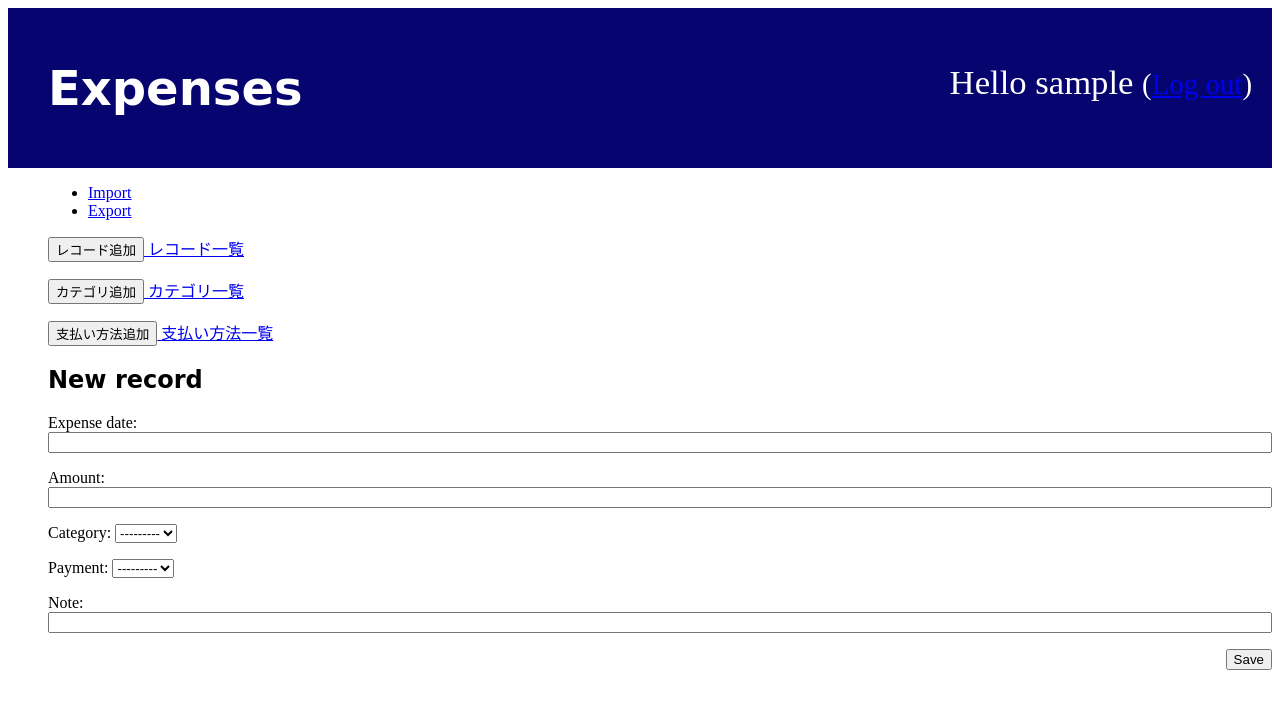
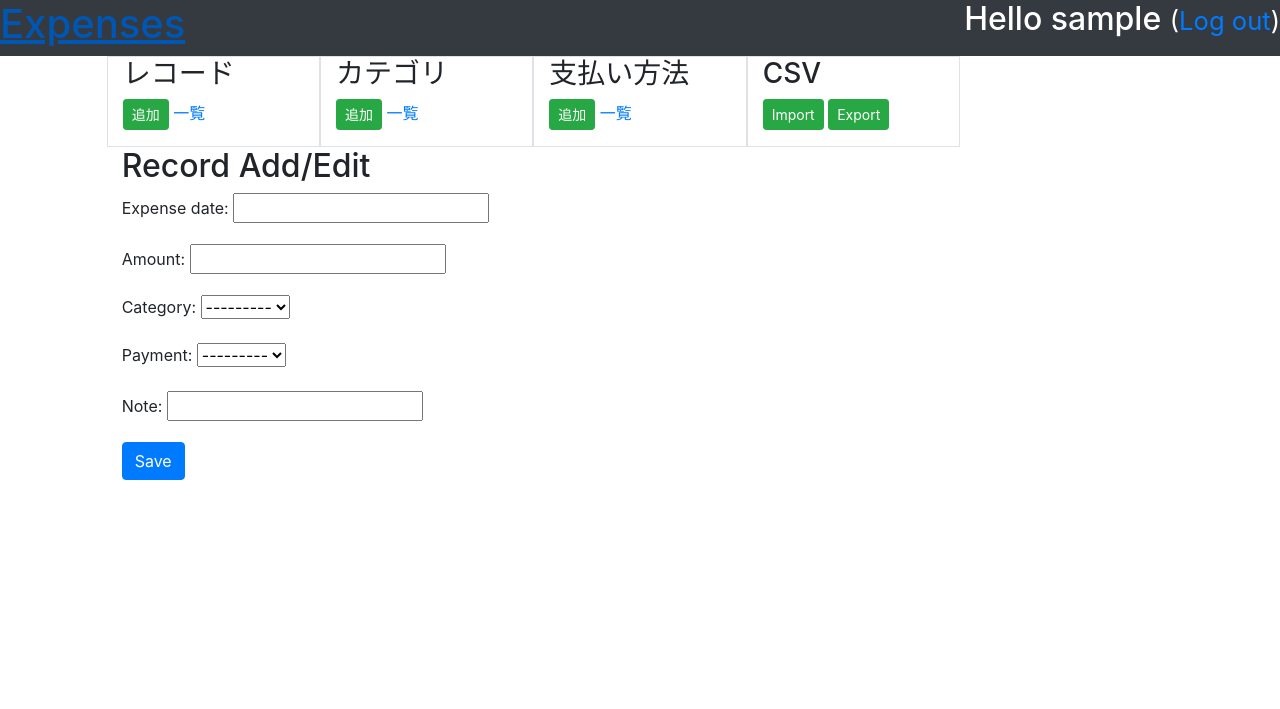
Before and after one commit to Kazuya-Minakuchi/django_tutorial, a Django app: page /expenses/record/new/ in a window 1280 px wide. Shown: the top 709 px of the page. Run offline with Django 3.2, Linux system fonts and the light colour scheme; the visitor is signed in with stand-in values (Sample User, id 1); data that the repository does not hold is empty; some libraries are stand-ins or nearby versions.

Commit message:
Change rayout of some pages.

```diff
--- a/expenses/static/css/expenses.css
+++ /dev/null
@@ -1,51 +0,0 @@
-.page-header {
-    background-color: #06046e;
-    margin-top: 0;
-    padding: 20px 20px 20px 40px;
-}
-
-.page-header h1, .page-header h1 a, .page-header h1 a:visited, .page-header h1 a:active {
-    color: #ffffff;
-    font-size: 36pt;
-    text-decoration: none;
-}
-
-.content {
-    margin-left: 40px
-}
-
-h1, h2, h3, h4 {
-    font-family: 'Lobster', cursive;
-}
-
-.date {
-    color: hsla(0, 0%, 0%, 0.5);
-}
-
-.save {
-    float: right;
-}
-
-.post-form textarea, .post-form input{
-    width: 100%;
-}
-
-.top-menu, .top-menu:hover, .top-menu:visited {
-    color: #FFFFFF;
-    float: right;
-    font-size: 26pt;
-    margin-right; 20px;
-}
-
-.post {
-    margin-bottom: 70px;
-}
-
-.post h2 a, .post h2 a:visited {
-    color: #000000;
-    font-size: 24pt;
-}
-
-.comment {
-    margin: 20px 0px 20px 20px;
-}
--- a/expenses/templates/expenses/base.html
+++ b/expenses/templates/expenses/base.html
@@ -1,53 +1,78 @@
-{% load static %}
 <html>
     <head>
 			<title>Expenses</title>
-        <link rel="stylesheet" href="{% static 'css/expenses.css' %}">
+			<link rel="stylesheet" href="https://stackpath.bootstrapcdn.com/bootstrap/4.5.0/css/bootstrap.min.css" integrity="sha384-9aIt2nRpC12Uk9gS9baDl411NQApFmC26EwAOH8WgZl5MYYxFfc+NcPb1dKGj7Sk" crossorigin="anonymous">
+			<script src="https://code.jquery.com/jquery-3.5.1.slim.min.js" integrity="sha384-DfXdz2htPH0lsSSs5nCTpuj/zy4C+OGpamoFVy38MVBnE+IbbVYUew+OrCXaRkfj" crossorigin="anonymous"></script>
+			<script src="https://cdn.jsdelivr.net/npm/popper.js@1.16.0/dist/umd/popper.min.js" integrity="sha384-Q6E9RHvbIyZFJoft+2mJbHaEWldlvI9IOYy5n3zV9zzTtmI3UksdQRVvoxMfooAo" crossorigin="anonymous"></script>
+			<script src="https://stackpath.bootstrapcdn.com/bootstrap/4.5.0/js/bootstrap.min.js" integrity="sha384-OgVRvuATP1z7JjHLkuOU7Xw704+h835Lr+6QL9UvYjZE3Ipu6Tp75j7Bh/kR0JKI" crossorigin="anonymous"></script>
     </head>
     <body>
-        <div class="page-header">
+			<header class="bg-dark text-white clearfix">
 				{% if user.is_authenticated %}
-                <p class="top-menu">Hello {{ user.username }} <small>(<a href="{% url 'logout' %}">Log out</a>)</small></p>
+					<h2 class="float-right">Hello {{ user.username }} <small>(<a href="{% url 'logout' %}">Log out</a>)</small></h2>
 				{% else %}
-                <a href="{% url 'login' %}">Log in</a>
+					<h2 class="float-right" href="{% url 'login' %}">Log in</h2>
 				{% endif %}
-            <h1><a href="{% url 'expenses:record_list' %}">Expenses</a></h1>
-        </div>
-
-        <div class="content container">
+				<h1 class="text-white float-left"><a href="{% url 'expenses:record_list' %}">Expenses</a></h1>
+			</header>
+			<div class="container-fluid">
+				<div class="row">
+					<div class="col-md-1 d-none d-md-block" style="color: white;">left</div>
+					<div class="col-md-2 border">
 						{% if user.is_authenticated %}
-            <ul>
-                <li class="nav-item">
-                    <a class="nav-link" href="{% url 'expenses:import' %}">Import</a>
-                </li>
-                <li class="nav-item">
-                    <a class="nav-link" href="{% url 'expenses:export' %}">Export</a>
-                </li>
-            </ul>
+						<h3>レコード</h3>
 						<p>
 							<a href="{% url 'expenses:record_new' %}">
-                    <button type="button">レコード追加</button>
+								<button type="button" class="btn btn-success btn-sm">追加</button>
 							</a>
-                <a href="{% url 'expenses:record_list' %}">レコード一覧</a>
+							<a href="{% url 'expenses:record_list' %}">一覧</a>
 						</p>
+						{% endif %}
+					</div>
+					<div class="col-md-2 border">
+						{% if user.is_authenticated %}
+						<h3>カテゴリ</h3>
 						<p>
 							<a href="{% url 'expenses:category_new' %}">
-                    <button type="button">カテゴリ追加</button>
+								<button type="button" class="btn btn-success btn-sm">追加</button>
 							</a>
-                <a href="{% url 'expenses:category_list' %}">カテゴリ一覧</a>
+							<a href="{% url 'expenses:category_list' %}">一覧</a>
 						</p>
+						{% endif %}
+					</div>
+					<div class="col-md-2 border">
+						{% if user.is_authenticated %}
+						<h3>支払い方法</h3>
 						<p>
 							<a href="{% url 'expenses:payment_new' %}">
-                    <button type="button">支払い方法追加</button>
+								<button type="button" class="btn btn-success btn-sm">追加</button>
 							</a>
-                <a href="{% url 'expenses:payment_list' %}">支払い方法一覧</a>
+							<a href="{% url 'expenses:payment_list' %}">一覧</a>
 						</p>
 						{% endif %}
+					</div>
+					<div class="col-md-2 border">
+						{% if user.is_authenticated %}
+						<h3>CSV</h3>
+						<p>
+							<a href="{% url 'expenses:import' %}">
+								<button type="button" class="btn btn-success btn-sm">Import</button>
+							</a>
+							<a href="{% url 'expenses:export' %}">
+								<button type="button" class="btn btn-success btn-sm">Export</button>
+							</a>
+						</p>
+						{% endif %}
+					</div>
+					<div class="col-md-3 d-none d-sm-block d-md-block" style="color: white;">right</div>
+				</div>
 				<div class="row">
-                <div class="col-md-8">
+					<div class="col-md-1 d-none d-sm-block d-md-block" style="color: white;">left</div>
+					<div class="col-md-10">
 						{% block content %}
 						{% endblock %}
 					</div>
+					<div class="col-md-1 d-none d-sm-block d-md-block" style="color: white;">right</div>
 				</div>
 			</div>
     </body>
--- a/expenses/templates/expenses/category_edit.html
+++ b/expenses/templates/expenses/category_edit.html
@@ -3,6 +3,6 @@
     <h2>Category Add/Edit</h2>
     <form method="POST" class="post-form">{% csrf_token %}
         {{ form.as_p }}
-        <button type="submit" class="save btn btn-default">Save</button>
+        <button type="submit" class="save btn btn-primary">Save</button>
     </form>
 {% endblock %}
--- a/expenses/templates/expenses/payment_edit.html
+++ b/expenses/templates/expenses/payment_edit.html
@@ -3,6 +3,6 @@
     <h2>Payment Add/Edit</h2>
     <form method="POST" class="post-form">{% csrf_token %}
         {{ form.as_p }}
-        <button type="submit" class="save btn btn-default">Save</button>
+        <button type="submit" class="save btn btn-primary">Save</button>
     </form>
 {% endblock %}
--- a/expenses/templates/expenses/record_edit.html
+++ b/expenses/templates/expenses/record_edit.html
@@ -1,8 +1,9 @@
 {% extends 'expenses/base.html' %}
+
 {% block content %}
-    <h2>New record</h2>
-    <form method="POST" class="post-form">{% csrf_token %}
-        {{ form.as_p }}
-        <button type="submit" class="save btn btn-default">Save</button>
-    </form>
+<h2>Record Add/Edit</h2>
+<form method="POST" class="post-form">{% csrf_token %}
+    {{ form.as_p }}
+    <button type="submit" class="save btn btn-primary">Save</button>
+</form>
 {% endblock %}
--- a/expenses/templates/expenses/record_import.html
+++ b/expenses/templates/expenses/record_import.html
@@ -1,6 +1,7 @@
 {% extends 'expenses/base.html' %}
 
 {% block content %}
+<h2>CSV Import</h2>
 <form action="" method="POST" enctype="multipart/form-data">
   {{ form.as_ul }}
   {% csrf_token %}
--- a/mysite/settings.py
+++ b/mysite/settings.py
@@ -119,6 +119,8 @@ USE_TZ = True
 # https://docs.djangoproject.com/en/2.2/howto/static-files/
 
 STATIC_URL = '/static/'
-STATIC_ROOT = os.path.join(BASE_DIR, 'static')
+STATICFILES_DIRS = [
+    os.path.join(BASE_DIR, "static"),
+]
 
 LOGIN_REDIRECT_URL = '/'
```
Also changed, not shown: blog/templates/blog/base.html (+5 -4 lines), expenses/templates/expenses/category_list.html (+7 -1 lines), expenses/templates/expenses/payment_list.html (+7 -1 lines), expenses/templates/expenses/record_list.html (+7 -2 lines). Lines whose indentation alone changed are shown as unchanged.
